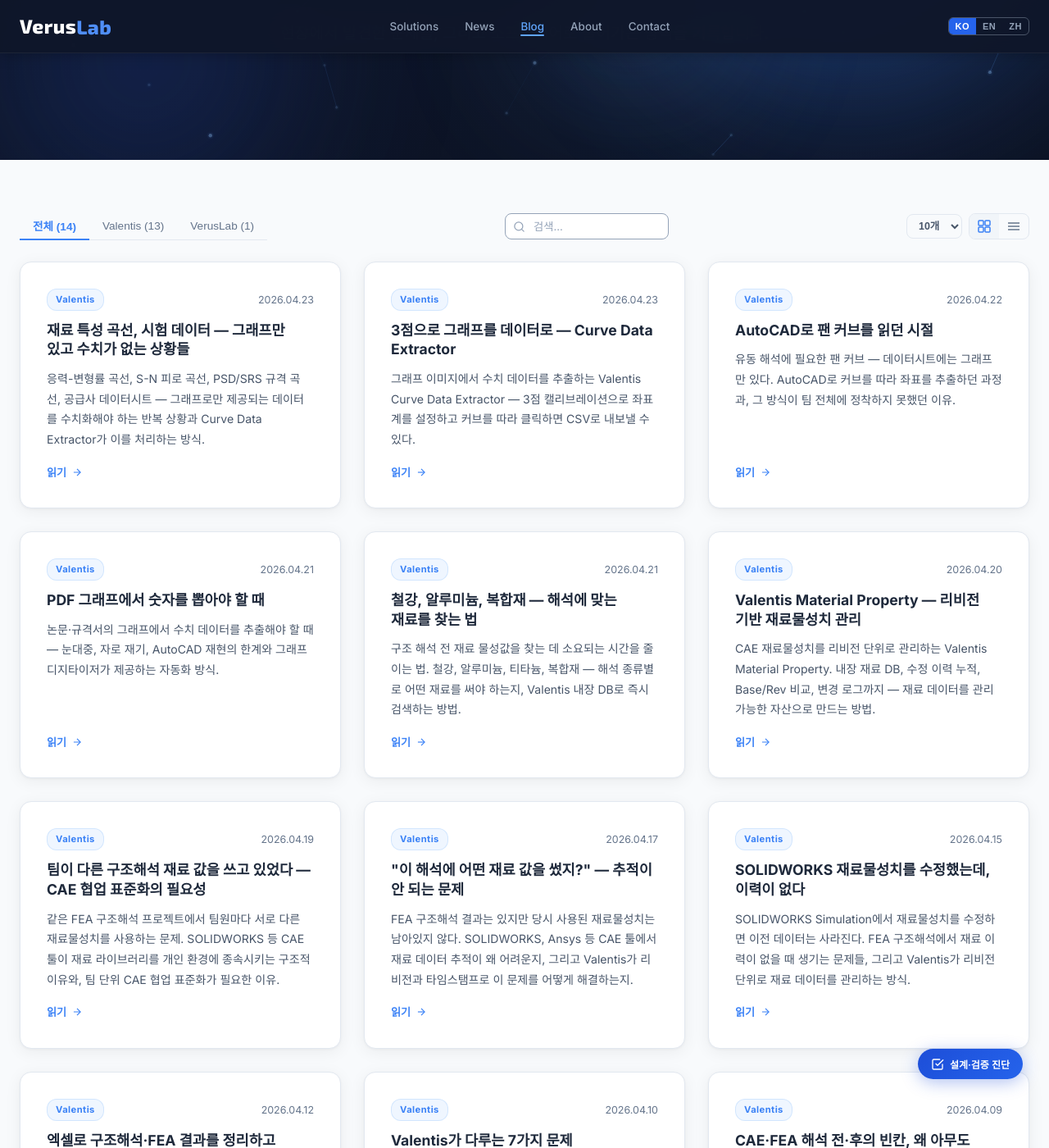
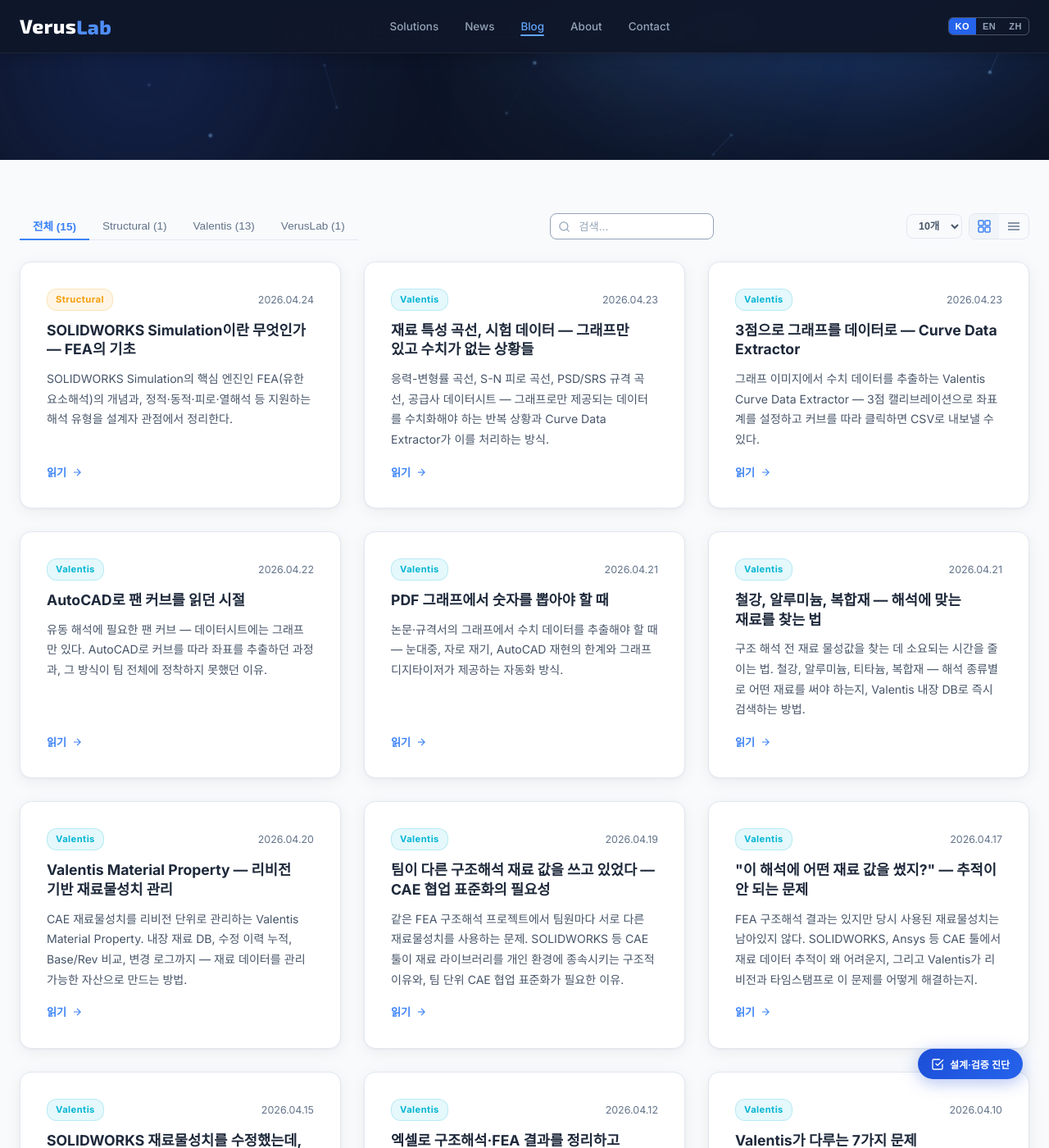
Before and after one commit to VerusLab-KR/Homepage, a Jekyll site: the page built from blog/index.html, in a window 1280 px wide and 1400 px high, scrolled down 325 px. Shown: the whole window at 82% size. Built offline with Jekyll 4.4.1, drawn with Linux system fonts in a browser that asks for light colours; part of the change alters nothing that is shown.

Commit message:
Add Structural category and per-category badge colors
- solidworks-simulation-fea-basics 포스트 front matter 추가 (category: Structural)
- 블로그 배지 카테고리별 색상 분리: Structural(앰버), Valentis(시안), VerusLab(그레이), Fluid(파란색)
- list-category 너비를 고정(84px)에서 min-width+fit-content로 변경

Co-Authored-By: Claude Sonnet 4.6 <noreply@anthropic.com>

```diff
--- /dev/null
+++ b/_posts/2026-04-24-solidworks-simulation-fea-basics.md
@@ -0,0 +1,78 @@
+---
+layout: post
+title: "SOLIDWORKS Simulation이란 무엇인가 — FEA의 기초"
+display_title: "SOLIDWORKS Simulation이란 무엇인가<br>— FEA의 기초"
+date: 2026-04-24 10:00:00
+category: Structural
+description: "SOLIDWORKS Simulation의 핵심 엔진인 FEA(유한요소해석)의 개념과, 정적·동적·피로·열해석 등 지원하는 해석 유형을 설계자 관점에서 정리한다."
+---
+
+## 설계가 끝났다. 이제 버티는지 확인해야 한다
+
+모델링이 완료됐다. 제품의 형상은 완성됐고, 이제 이 구조물이 실제 하중을 견딜 수 있는지 확인할 차례다.
+
+과거에는 시제품을 제작해 실험으로 검증했다. 하지만 시제품 제작에는 시간과 비용이 수반된다. 설계 초기 단계에서 문제를 발견하지 못하면, 이후 수정 비용은 크게 증가한다.
+
+SOLIDWORKS Simulation은 이 과정을 해석으로 수행할 수 있게 해준다.
+
+---
+
+## FEA란 무엇인가
+
+SOLIDWORKS Simulation의 핵심 엔진은 **유한요소해석(FEA, Finite Element Analysis)**이다.
+
+FEA는 복잡한 구조물을 작은 요소(Element)로 분할(discretization)하고, 각 요소에 대해 지배 방정식을 수치적으로 풀어 전체 구조물의 거동을 계산하는 방법이다.
+
+이를 통해 다음과 같은 결과를 얻을 수 있다.
+
+- **응력(Stress)**: 재료 내부에 발생하는 인장·압축·전단 응력 분포
+  (일반적으로 연성 재료에서는 Von Mises 기준 사용)
+- **변형(Displacement)**: 하중에 의해 구조물이 변형되는 정도
+- **안전율(Factor of Safety)**: 설정된 기준(항복 또는 파단 등) 대비 여유 수준
+
+실험 없이 컴퓨터 상에서 구조물의 거동을 사전에 예측할 수 있다.
+
+---
+
+## SOLIDWORKS Simulation의 위치
+
+솔리드웍스(SOLIDWORKS)는 3D CAD 소프트웨어다. 여기에 **Simulation 모듈**이 통합되어 있어, 별도의 해석 소프트웨어 없이 설계 환경 내에서 구조해석을 수행할 수 있다.
+
+이것의 핵심 장점은 설계와 해석이 하나의 흐름으로 이어진다는 점이다.
+
+모델을 생성한 환경에서 바로 해석을 수행하고, 형상을 수정한 뒤 즉시 재해석할 수 있다. CAD에서 해석으로 넘어가는 과정에서 발생하는 전환 비용이 최소화된다.
+
+---
+
+## 어떤 해석을 할 수 있나
+
+솔리드웍스 시뮬레이션(SOLIDWORKS Simulation)은 구조, 진동, 열, 피로, 최적화까지 다양한 해석 유형을 지원한다.
+
+- **정적해석(Static)**: 일정 하중 조건에서의 응력 및 변형 분석
+- **비선형해석(Nonlinear)**: 대변형, 소성, 접촉 등 비선형 거동 해석
+- **좌굴해석(Buckling)**: 압축 하중에 따른 구조 안정성 평가
+- **고유진동 해석(Frequency)**: 고유 진동수 및 모드 형상 도출 — 동적 해석의 기초
+- **시간 이력 해석(Modal Time History)**: 시간에 따라 변하는 하중에 대한 동적 응답 (충격 하중 포함)
+- **하모닉 응답해석(Harmonic)**: 주기 하중에 대한 정상상태 응답
+- **랜덤진동해석(Random Vibration)**: PSD 기반 확률적 응답
+- **내진해석(Response Spectrum)**: 지진 응답 스펙트럼 기반 평가
+- **피로해석(Fatigue)**: 반복 하중에 의한 수명 및 누적 손상 평가
+- **열해석(Thermal)**: 온도 분포 및 열전달 해석
+- **모션해석(Motion)**: 기구 시스템의 동적 거동 분석
+  *(FEA가 아닌 SOLIDWORKS Motion 모듈 기반)*
+- **파라미터 스터디(Design Study)**: 설계 변수 탐색 및 최적 조건 도출
+- **위상최적화(Topology Optimization)**: 하중 경로 기반 재료 분포 최적화
+
+설계 목적에 따라 적절한 해석 유형을 선택하고, 동일한 모델을 기반으로 다양한 조건을 검토할 수 있다.
+
+---
+
+## 마무리
+
+SOLIDWORKS Simulation은 설계자가 별도의 전문 해석 툴 없이 구조 안전성을 검토할 수 있도록 지원한다.
+
+설계 단계에서 문제를 발견하는 것과 시제품 단계에서 문제를 발견하는 것은 비용 구조가 다르다. FEA는 문제를 더 이른 시점에 발견할 수 있게 해주는 도구다.
+
+다음 편에서는 SOLIDWORKS Simulation의 해석 유형 — 정적, 동적, 피로 — 을 어떤 기준으로 선택해야 하는지 살펴본다.
+
+---
--- a/blog/index.html
+++ b/blog/index.html
@@ -114,6 +114,9 @@ img{max-width:100%;display:block}
 .blog-card:hover::before{opacity:1}
 .card-top{display:flex;align-items:center;justify-content:space-between;gap:8px}
 .card-category{font-size:.7rem;font-weight:700;letter-spacing:.04em;padding:3px 10px;border-radius:12px;background:rgba(96,165,250,.1);color:var(--blue-500);border:1px solid rgba(96,165,250,.2)}
+[data-category="Structural"] .card-category,[data-category="Structural"] .list-category{background:rgba(245,158,11,.1);color:#f59e0b;border-color:rgba(245,158,11,.2)}
+[data-category="Valentis"] .card-category,[data-category="Valentis"] .list-category{background:rgba(6,182,212,.1);color:#06b6d4;border-color:rgba(6,182,212,.2)}
+[data-category="VerusLab"] .card-category,[data-category="VerusLab"] .list-category{background:rgba(100,116,139,.1);color:#64748b;border-color:rgba(100,116,139,.2)}
 .card-date{font-size:.78rem;color:var(--slate-5)}
 .card-title{font-size:1.1rem;font-weight:700;color:var(--slate-8);line-height:1.35;letter-spacing:0;word-break:keep-all;transition:color .2s}
 .blog-card:hover .card-title{color:var(--blue-500)}
@@ -151,7 +154,7 @@ img{max-width:100%;display:block}
 .blog-list-item{display:flex;align-items:center;gap:16px;padding:18px 0;border-bottom:1px solid var(--slate-2);cursor:pointer;transition:background .15s}
 .blog-list-item:hover .list-title{color:var(--blue-500)}
 .list-date{font-size:.78rem;color:var(--slate-5);white-space:nowrap;width:80px;flex-shrink:0}
-.list-category{font-size:.7rem;font-weight:700;letter-spacing:.04em;padding:2px 10px;border-radius:10px;background:rgba(96,165,250,.1);color:var(--blue-500);border:1px solid rgba(96,165,250,.2);white-space:nowrap;flex-shrink:0;width:84px;text-align:center}
+.list-category{font-size:.7rem;font-weight:700;letter-spacing:.04em;padding:2px 10px;border-radius:10px;background:rgba(96,165,250,.1);color:var(--blue-500);border:1px solid rgba(96,165,250,.2);white-space:nowrap;flex-shrink:0;min-width:84px;width:fit-content;text-align:center}
 .list-title{font-size:.95rem;font-weight:600;color:var(--slate-8);flex:1;line-height:1.4;word-break:keep-all;transition:color .2s;margin-left:20px}
 .list-arrow{color:var(--slate-4);flex-shrink:0;transition:transform .2s}
 .blog-list-item:hover .list-arrow{transform:translateX(3px);color:var(--blue-400)}
```
